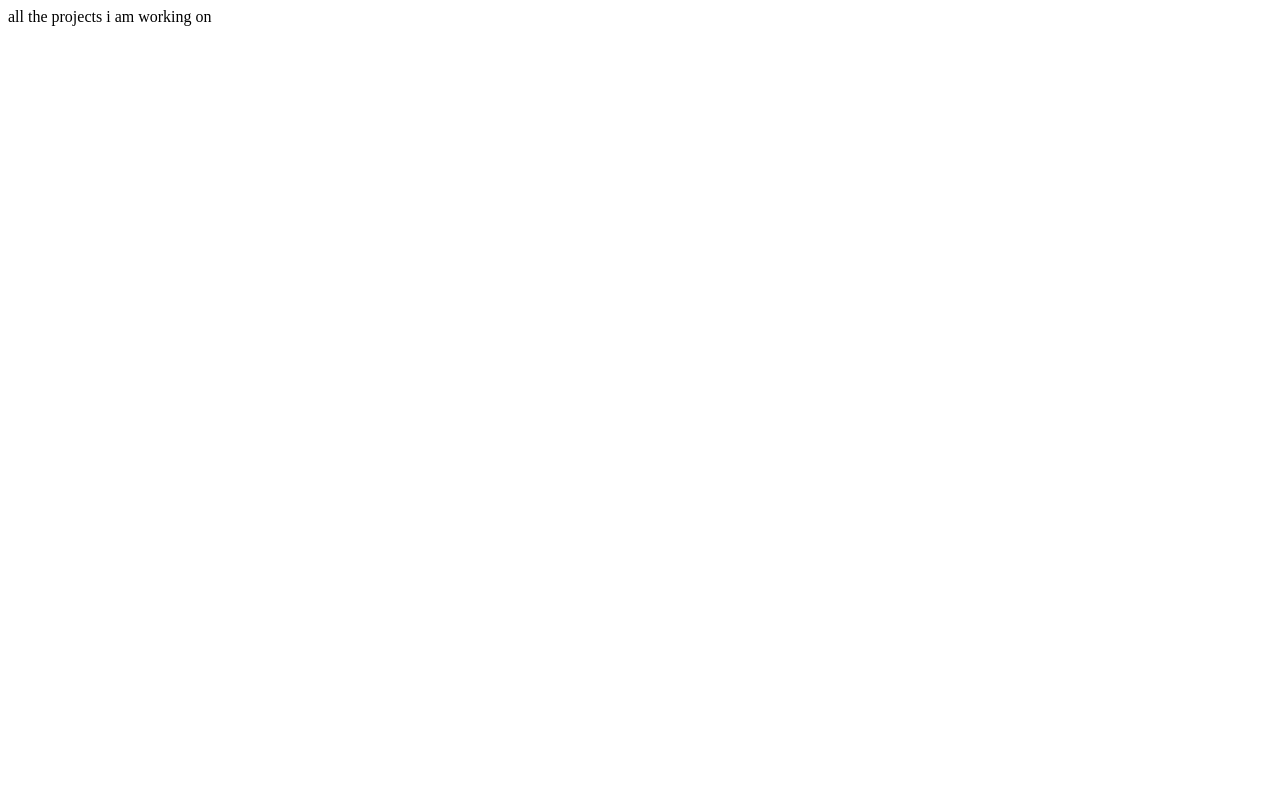
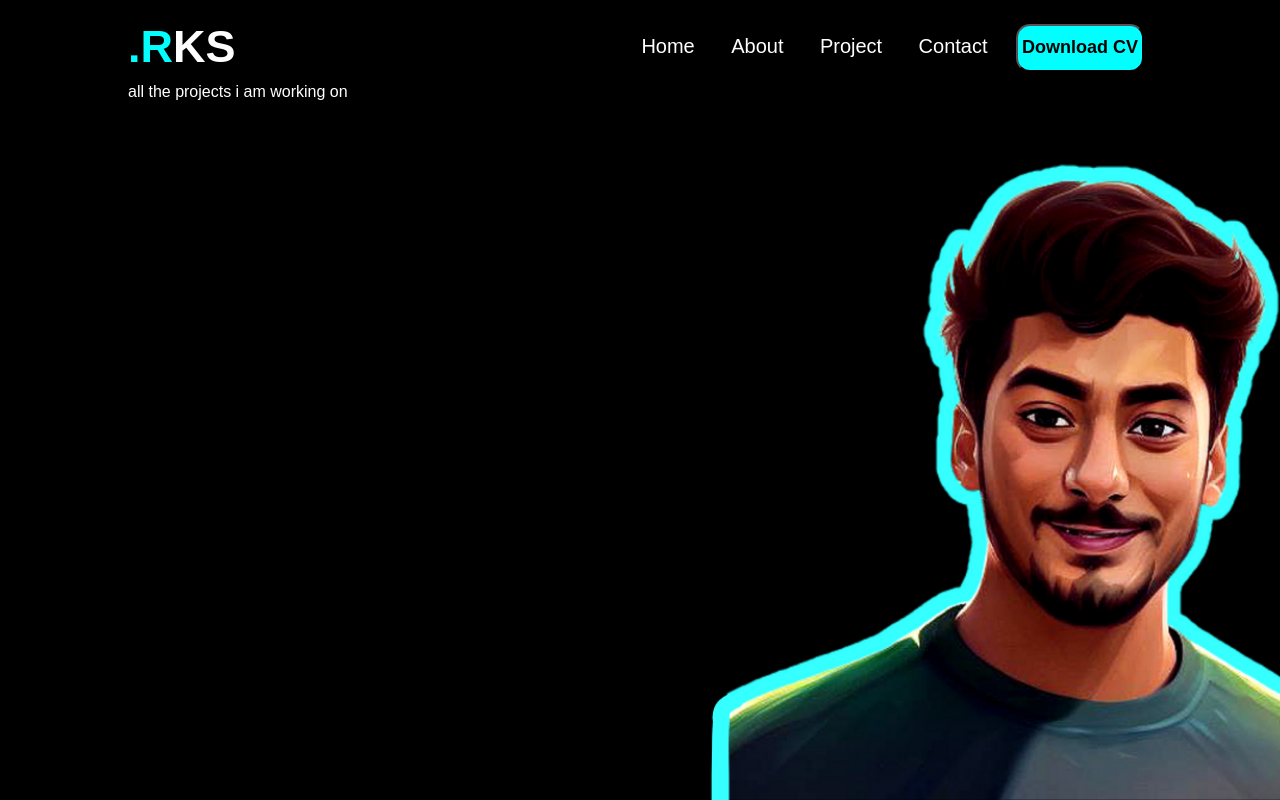
Before and after one commit to risssabh/Portfolio, a plain HTML site: page project.html in a window 1280 px wide. Drawn offline with nearby package versions, Linux system fonts and the light colour scheme.

Commit message:
project.html

```diff
--- a/project.html
+++ b/project.html
@@ -1 +1,41 @@
+<!DOCTYPE html>
+<html lang="en">
+
+<head>
+    <meta charset="=UTF-8">
+    <meta http-equiv="X-UA-Compatible" content="IE=edge">
+    <meta name="viewport" content="width=device-width, initial-scale=1.0">
+    <title>Rishabh Kumar Singh - Developer, Programer</title>
+    <link rel="stylesheet" href="https://cdnjs.cloudflare.com/ajax/libs/font-awesome/6.4.0/css/all.min.css">
+    <link rel="stylesheet" href="styles.css">
+
+    <script src="https://code.jquery.com/jquery-3.7.0.min.js" integrity="sha256-2Pmvv0kuTBOenSvLm6bvfBSSHrUJ+3A7x6P5Ebd07/g=" crossorigin="anonymous"></script>
+
+</head>
+
+<body>
+    <div id="header">
+        <div class="container">
+            <nav>
+
+                <div class="logo"><a href="#header" class="logo1">.R</a>KS</div>
+                <ul id="sidemenu">
+                    <li><a href="#header">Home</a></li>
+                    <li><a href="#about">About</a></li>
+                    <li><a href="#project">Project</a></li>
+                    <li><a href="#contact">Contact</a></li>
+                    <a href="pics/Resume.pdf" class="menucv">
+                        <button>Download CV</button></a>
+                        <i class="fa-solid fa-circle-xmark" onclick="closemenu()"></i>
+                </ul>
+                <i class="fa-solid fa-bars" onclick="openmenu()"></i>
+            </nav>
+
+
+
+
+
+
+
+
 all the projects i am working on
```
